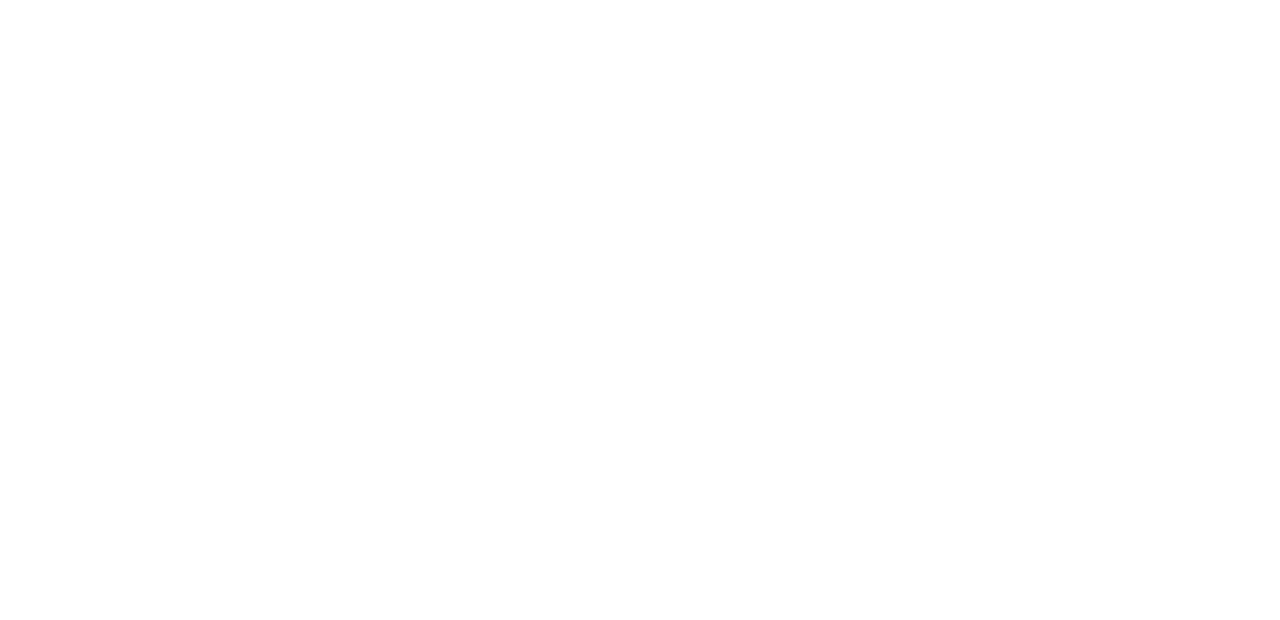
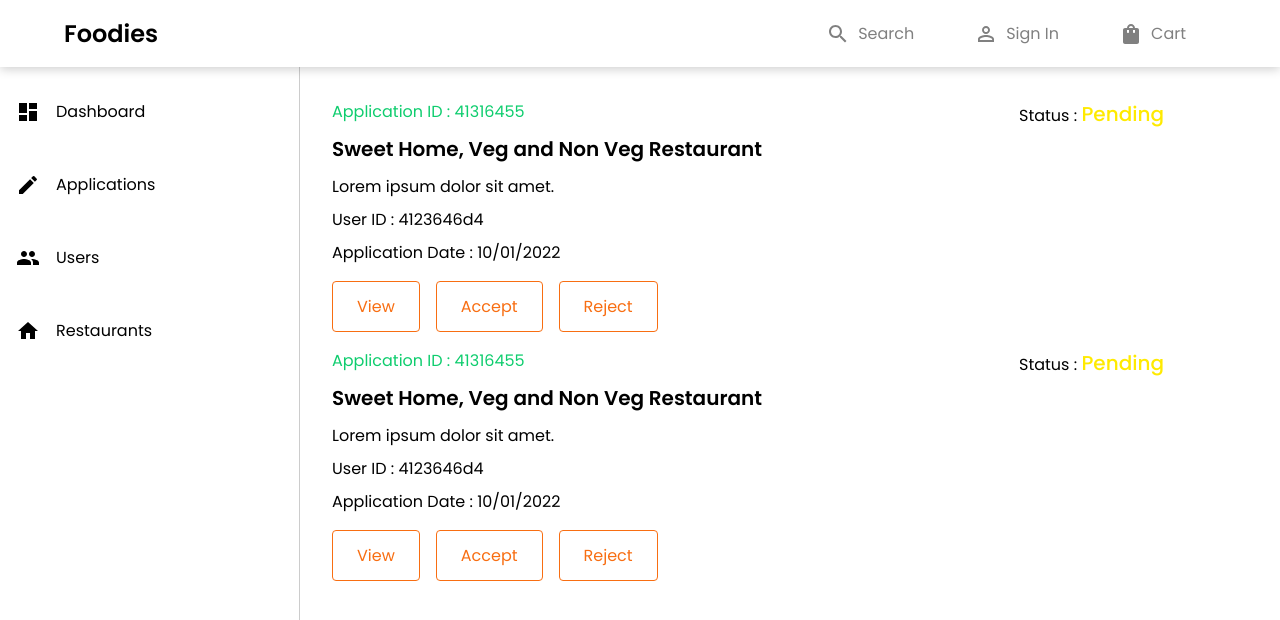
Before and after one commit to ritesh-15/food-delivary, a React (Create React App) app in the folder client/: page /admin/applications in a window 1280 px wide. Before the commit this address had no page. Shown: the top 620 px of the page. Built offline with nearby package versions, Linux system fonts and the light colour scheme.

Commit message:
Added applications admin panel

```diff
--- a/client/src/App.tsx
+++ b/client/src/App.tsx
@@ -16,6 +16,7 @@
 import { GlobalStyle } from "./styles/globalStyle";
 import { lightTheme } from "./styles/themeProvider";
 import { BrowserRouter as Router, Routes, Route } from "react-router-dom";
+import { Applications } from "./pages/admin";
 
 function App() {
   return (
@@ -127,6 +128,19 @@
                 </>
               }
             />
+
+            {/* Admin routes  */}
+            <Route path="/admin">
+              <Route
+                path="applications"
+                element={
+                  <>
+                    <Header sticky />
+                    <Applications />
+                  </>
+                }
+              />
+            </Route>
           </Routes>
         </Router>
       </ThemeProvider>
--- /dev/null
+++ b/client/src/components/admin-sidebar/AdminSidebar.styled.ts
@@ -0,0 +1,28 @@
+import styled from "styled-components";
+
+export const AdminSidebarContainer = styled.div`
+  width: 100%;
+  height: calc(100vh - 68.8px);
+  background: #fff;
+  max-width: 300px;
+  border-right: 1px solid rgba(0, 0, 0, 0.2);
+  padding: 1em 0;
+`;
+
+export const Menu = styled.ul`
+  li {
+    padding: 1em;
+    display: flex;
+    align-items: center;
+    cursor: pointer;
+    margin-bottom: 1em;
+
+    &:hover {
+      background: hsl(33, 100%, 95%);
+    }
+
+    span {
+      margin-left: 1em;
+    }
+  }
+`;
--- /dev/null
+++ b/client/src/components/admin-sidebar/AdminSidebar.tsx
@@ -0,0 +1,29 @@
+import { AdminSidebarContainer, Menu } from "./AdminSidebar.styled";
+import { Dashboard, Create, Group, Home } from "@mui/icons-material";
+
+const AdminSidebar = () => {
+  return (
+    <AdminSidebarContainer>
+      <Menu>
+        <li>
+          <Dashboard />
+          <span>Dashboard</span>
+        </li>
+        <li>
+          <Create />
+          <span>Applications</span>
+        </li>
+        <li>
+          <Group />
+          <span>Users</span>
+        </li>
+        <li>
+          <Home />
+          <span>Restaurants</span>
+        </li>
+      </Menu>
+    </AdminSidebarContainer>
+  );
+};
+
+export default AdminSidebar;
--- a/client/src/components/index.ts
+++ b/client/src/components/index.ts
@@ -9,6 +9,7 @@
 import CartProduct from "./cartproduct/CartProduct";
 import UpdateInput from "./update-input/UpdateInput";
 import AddRestaurantModal from "./add-restaurant-modal/AddRestaurantModal";
+import AdminSidebar from "./admin-sidebar/AdminSidebar";
 
 export {
   Header,
@@ -22,4 +23,5 @@
   CartProduct,
   UpdateInput,
   AddRestaurantModal,
+  AdminSidebar,
 };
--- /dev/null
+++ b/client/src/pages/admin/applications/Applications.styled.ts
@@ -0,0 +1,74 @@
+import styled from "styled-components";
+
+export const ApplicationsContainer = styled.div``;
+
+export const Wrapper = styled.div`
+  display: flex;
+`;
+
+export const MainContainer = styled.div`
+  padding: 2em;
+  width: 100%;
+`;
+
+export const ApplicationContainer = styled.div``;
+
+export const Title = styled.div`
+  h1 {
+    font-size: 1.25rem;
+    font-weight: 600;
+    margin: 0.5em 0;
+  }
+
+  h4 {
+    color: ${({ theme }) => theme.colors.secondary};
+  }
+`;
+
+export const Details = styled.div`
+  h4 {
+    margin: 0.5em 0;
+  }
+`;
+
+export const ApplicationWrapper = styled.div`
+  display: flex;
+  justify-content: space-between;
+  width: 100%;
+  margin-bottom: 1em;
+`;
+
+export const ApplicationMain = styled.div`
+  width: 70%;
+`;
+
+interface StatusInterface {
+  status: string;
+}
+
+export const ApplicationStatus = styled.div<StatusInterface>`
+  width: 25%;
+
+  h1 {
+    span {
+      color: ${({ theme, status }) =>
+        status === "pending"
+          ? "hsl(55, 100%, 50%)"
+          : status === "rejected"
+          ? "hsl(0, 98%, 48%)"
+          : theme.colors.secondary};
+      font-size: 1.25rem;
+      font-weight: 500;
+    }
+  }
+`;
+
+export const ActionsContainer = styled.div`
+  margin-top: 1em;
+
+  button {
+    border: 1px solid ${({ theme }) => theme.colors.primary};
+    color: ${({ theme }) => theme.colors.primary};
+    margin-right: 1em;
+  }
+`;
--- /dev/null
+++ b/client/src/pages/admin/applications/Applications.tsx
@@ -0,0 +1,83 @@
+import { useState } from "react";
+import { AdminSidebar } from "../../../components";
+import Button from "../../../styles/Button";
+import {
+  ActionsContainer,
+  ApplicationContainer,
+  ApplicationMain,
+  ApplicationsContainer,
+  ApplicationStatus,
+  ApplicationWrapper,
+  Details,
+  MainContainer,
+  Title,
+  Wrapper,
+} from "./Applications.styled";
+
+const Applications = () => {
+  const [status, setStatus] = useState("pending");
+
+  return (
+    <>
+      <ApplicationsContainer>
+        <Wrapper>
+          <AdminSidebar />
+          <MainContainer>
+            <ApplicationContainer>
+              <ApplicationWrapper>
+                <ApplicationMain>
+                  <Title>
+                    <h4>Application ID : 41316455</h4>
+                    <h1>Sweet Home, Veg and Non Veg Restaurant</h1>
+                    <h5>Lorem ipsum dolor sit amet.</h5>
+                  </Title>
+                  <Details>
+                    <h4>User ID : 4123646d4</h4>
+                    <h4>Application Date : 10/01/2022</h4>
+                  </Details>
+                  <ActionsContainer>
+                    <Button>View</Button>
+                    <Button>Accept</Button>
+                    <Button>Reject</Button>
+                  </ActionsContainer>
+                </ApplicationMain>
+                <ApplicationStatus status={status}>
+                  <h1>
+                    Status : <span>Pending</span>
+                  </h1>
+                </ApplicationStatus>
+              </ApplicationWrapper>
+            </ApplicationContainer>
+            <ApplicationContainer>
+              <ApplicationWrapper>
+                <ApplicationMain>
+                  <Title>
+                    <h4>Application ID : 41316455</h4>
+                    <h1>Sweet Home, Veg and Non Veg Restaurant</h1>
+                    <h5>Lorem ipsum dolor sit amet.</h5>
+                  </Title>
+                  <Details>
+                    <h4>User ID : 4123646d4</h4>
+                    <h4>Application Date : 10/01/2022</h4>
+                  </Details>
+                  <ActionsContainer>
+                    <Button>View</Button>
+                    <Button>Accept</Button>
+                    <Button>Reject</Button>
+                  </ActionsContainer>
+                </ApplicationMain>
+                <ApplicationStatus status={status}>
+                  <h1>
+                    Status : <span>Pending</span>
+                  </h1>
+                </ApplicationStatus>
+              </ApplicationWrapper>
+            </ApplicationContainer>
+          </MainContainer>
+        </Wrapper>
+      </ApplicationsContainer>
+    </>
+  );
+};
+
+export default Applications;
--- /dev/null
+++ b/client/src/pages/admin/index.ts
@@ -0,0 +1,3 @@
+import Applications from "./applications/Applications";
+
+export { Applications };
```
